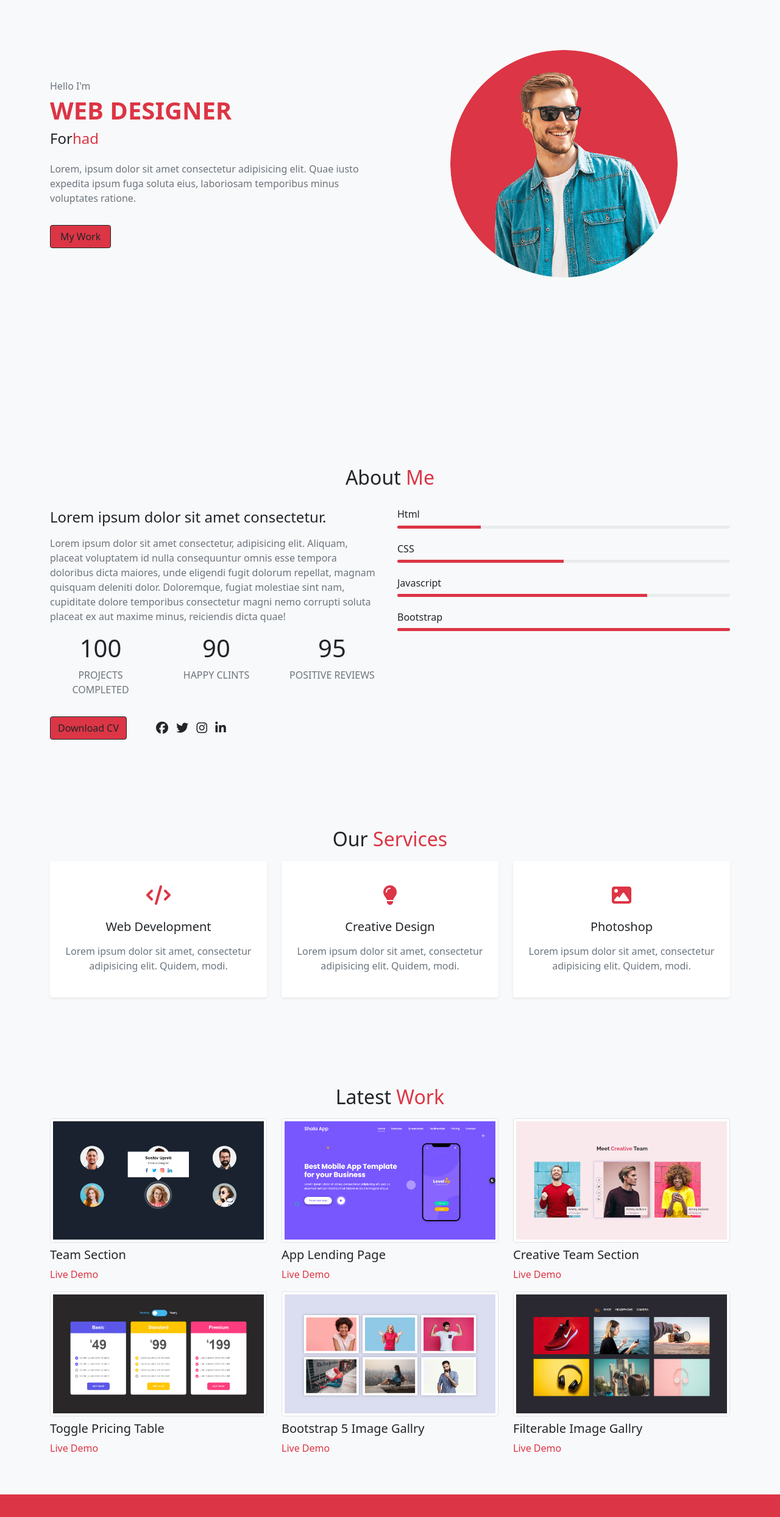
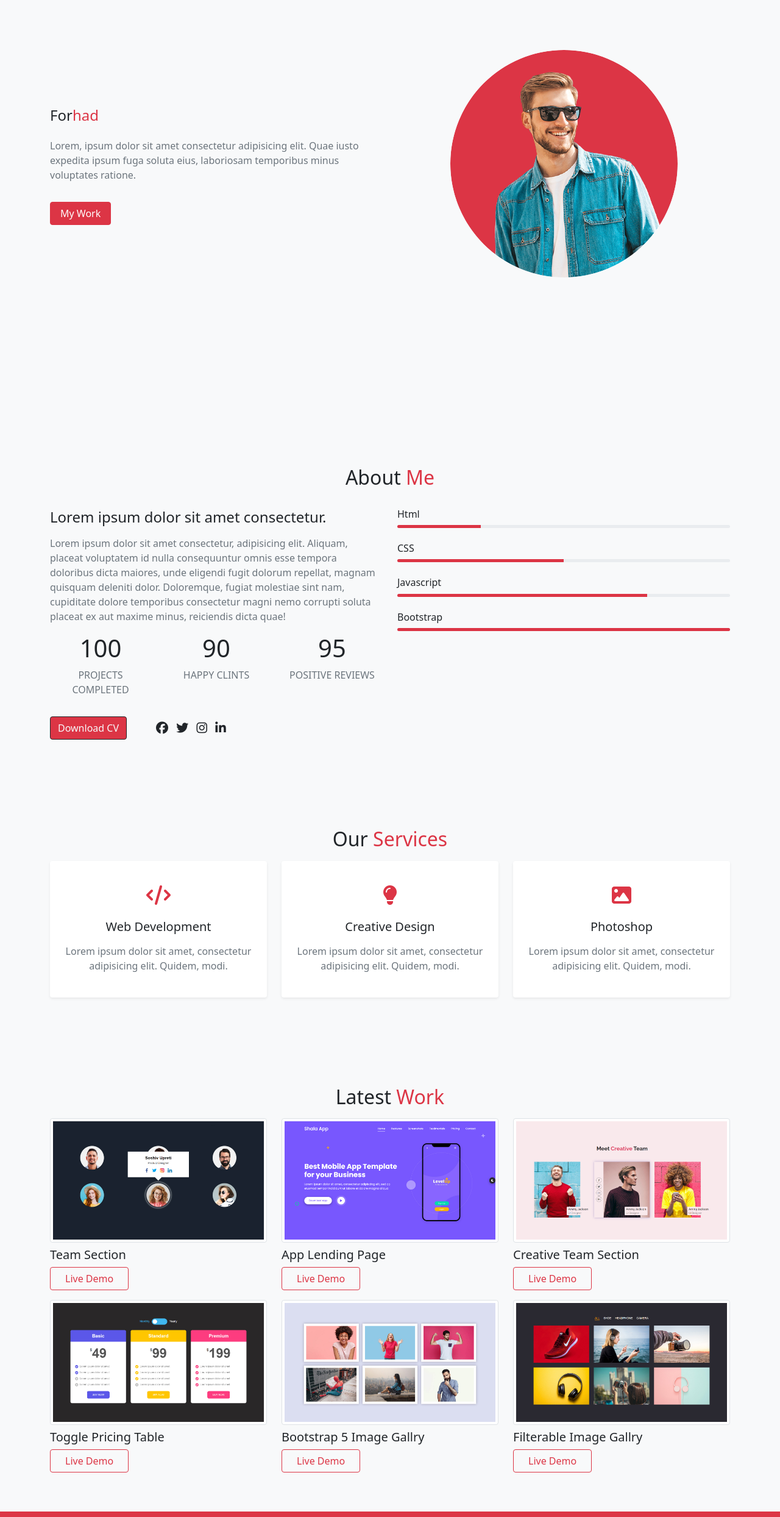
Before and after one commit to forhad35/me, a plain HTML site: page index.html in a window 1280 px wide. Shown: the part 180-2668 px from the top of the page at 61% size. Drawn offline with nearby package versions, Linux system fonts and the light colour scheme; some packages are replaced by stand-ins of ours; a script that the page names is missing.

Commit message:
Update index.html

```diff
--- a/index.html
+++ b/index.html
@@ -10,8 +10,12 @@
     <link href="https://fonts.googleapis.com/css2?family=Roboto:ital,wght@0,100;0,300;0,400;0,500;0,700;0,900;1,100;1,300;1,400;1,500;1,700;1,900&display=swap" rel="stylesheet">
     <!-- bootstrap css link -->
     <link href="https://cdn.jsdelivr.net/npm/bootstrap@5.1.0/dist/css/bootstrap.min.css" rel="stylesheet" integrity="sha384-KyZXEAg3QhqLMpG8r+8fhAXLRk2vvoC2f3B09zVXn8CA5QIVfZOJ3BCsw2P0p/We" crossorigin="anonymous">
-    <!-- coustom css -->
-    <link rel="stylesheet" href="style.css">
+    <!-- magnific-popup -->
+    <link rel="stylesheet" href="https://cdnjs.cloudflare.com/ajax/libs/magnific-popup.js/1.1.0/magnific-popup.min.css" />
+    <!-- sweetalert -->
+    <link rel="stylesheet" href="https://cdnjs.cloudflare.com/ajax/libs/limonte-sweetalert2/11.1.4/sweetalert2.min.css" />
+    <!-- animate.style link -->
+    <link rel="stylesheet" href="https://cdnjs.cloudflare.com/ajax/libs/animate.css/4.1.1/animate.min.css" />
 </head>
 
 <body class="bg-light">
@@ -58,11 +62,11 @@
                 </div>
                 <div class="col-md-6 mt-5 mt-md-0 order-md-first">
                     <div class="home-text">
-                        <p class="text-muted mb-1">Hello I'm</p>
-                        <h1 class="text-danger text-uppercase fs-1 fw-bold">Web Designer</h1>
+                        <p class="text-muted mb-1"><span class="type"></span></p>
+                        <h1 class="text-danger text-uppercase   fs-1 fw-bold"><span class="type-h1"></span></h1>
                         <h2 class="fs-4">For<span class="text-danger">had</span> </h2>
                         <p class="mt-4 text-muted">Lorem, ipsum dolor sit amet consectetur adipisicing elit. Quae iusto expedita ipsum fuga soluta eius, laboriosam temporibus minus voluptates ratione.</p>
-                        <a href="#protfolio" class="btn btn-danger btn-outline-dark px-3 mt-3">My Work</a>
+                        <a href="#protfolio" class="btn btn-danger px-3 mt-3">My Work</a>
                     </div>
                 </div>
             </div>
@@ -72,7 +76,7 @@
     <!-- =============================== End Home Section ==================================== -->
 
     <!-- ============================= Start About Section ====================-->
-    <section class="about  py-4" id="about">
+    <section class="about    py-4" id="about">
         <div class="container-lg py-4">
             <div class="row justify-content-center">
                 <div class="col-lg-8 ">
@@ -82,7 +86,7 @@
                 </div>
             </div>
             <div class="row py-md-4">
-                <div class="col-md 6 py-3 py-md-0">
+                <div class="col-md 6 py-3 py-md-0  animate__animated animate__backInUp animate__slow-5s  ">
                     <div class="about-text">
                         <h3 class="fs-4 mb-3">Lorem ipsum dolor sit amet consectetur.</h3>
                         <p class="text-muted">Lorem ipsum dolor sit amet consectetur, adipisicing elit. Aliquam, placeat voluptatem id nulla consequuntur omnis esse tempora doloribus dicta maiores, unde eligendi fugit dolorum repellat, magnam quisquam deleniti dolor. Doloremque,
@@ -111,7 +115,7 @@
                     </div>
                     <div class="row r">
                         <div class="col-lg-12 d-flex align-items-center flex-wrap">
-                            <a href="#" class="btn btn-danger  btn-outline-dark me-5">Download CV</a>
+                            <button class="btn btn-danger btn-outline-dark text-light click  me-5">Download CV</button>
                             <div class="socail-links fs-5">
                                 <a href="#" class="text-dark me-2"><i class="fab fa-facebook" aria-hidden="true"></i></a>
                                 <a href="#" class="text-dark me-2"><i class="fab fa-twitter" aria-hidden="true"></i></a>
@@ -121,7 +125,7 @@
                         </div>
                     </div>
                 </div>
-                <div class="col-md-6">
+                <div class="col-md-6  animate__animated animate__backInDown animate__slow-6s  ">
                     <div class="skill-item mb-4">
                         <h3 class="fs-6">Html</h3>
                         <div class="progress" style="height: 5px;">
@@ -207,47 +211,53 @@
 
                 </div>
             </div>
-            <div class="row">
+            <div class="row gallery-item">
                 <div class="col-md-6 col-lg-4 pb-3">
                     <div class="protffolio-item">
-                        <img src="img/portfolio/1.jpg" class="w-100 img-thumbnail" alt="protfolio item">
+                        <a href="img/portfolio/1.jpg"><img src="img/portfolio/1.jpg" class="w-100 img-thumbnail" alt="protfolio item">
+                        </a>
                         <h3 class="text-capitalize fs-5 my-2">Team Section</h3>
-                        <a href="#" class="text-danger text-decoration-none">Live Demo</a>
+                        <button class=" btn btn-outline-danger px-4">Live Demo</button>
                     </div>
                 </div>
                 <div class="col-md-6 col-lg-4 pb-3">
                     <div class="protffolio-item">
-                        <img src="img/portfolio/2.jpg" class="w-100 img-thumbnail" alt="protfolio item">
+                        <a href="img/portfolio/2.jpg"><img src="img/portfolio/2.jpg" class="w-100 img-thumbnail" alt="protfolio item">
+                        </a>
                         <h3 class="text-capitalize fs-5 my-2">App Lending Page</h3>
-                        <a href="#" class="text-danger  text-decoration-none">Live Demo</a>
+                        <button class=" btn btn-outline-danger px-4">Live Demo</button>
                     </div>
                 </div>
                 <div class="col-md-6 col-lg-4 pb-3">
                     <div class="protffolio-item">
-                        <img src="img/portfolio/3.jpg" class="w-100 img-thumbnail" alt="protfolio item">
+                        <a href="img/portfolio/3.jpg"><img src="img/portfolio/3.jpg" class="w-100 img-thumbnail" alt="protfolio item">
+                        </a>
                         <h3 class="text-capitalize fs-5 my-2"> Creative Team Section</h3>
-                        <a href="#" class="text-danger text-decoration-none">Live Demo</a>
+                        <button class=" btn btn-outline-danger px-4">Live Demo</button>
                     </div>
                 </div>
                 <div class="col-md-6 col-lg-4 pb-3">
                     <div class="protffolio-item">
-                        <img src="img/portfolio/4.jpg" class="w-100 img-thumbnail" alt="protfolio item">
+                        <a href="img/portfolio/4.jpg"><img src="img/portfolio/4.jpg" class="w-100 img-thumbnail" alt="protfolio item">
+                        </a>
                         <h3 class="text-capitalize fs-5 my-2">Toggle Pricing Table </h3>
-                        <a href="#" class="text-danger text-decoration-none">Live Demo</a>
+                        <button class=" btn btn-outline-danger px-4">Live Demo</button>
                     </div>
                 </div>
                 <div class="col-md-6 col-lg-4 pb-3">
                     <div class="protffolio-item">
-                        <img src="img/portfolio/5.jpg" class="w-100 img-thumbnail" alt="protfolio item">
+                        <a href="img/portfolio/5.jpg"><img src="img/portfolio/5.jpg" class="w-100 img-thumbnail" alt="protfolio item">
+                        </a>
                         <h3 class="text-capitalize fs-5 my-2">Bootstrap 5 Image Gallry</h3>
-                        <a href="#" class="text-danger text-decoration-none">Live Demo</a>
+                        <button class=" btn btn-outline-danger px-4">Live Demo</button>
                     </div>
                 </div>
                 <div class="col-md-6 col-lg-4 pb-3">
                     <div class="protffolio-item">
-                        <img src="img/portfolio/6.jpg" class="w-100 img-thumbnail" alt="protfolio item">
+                        <a href="img/portfolio/6.jpg"><img src="img/portfolio/6.jpg" class="w-100 img-thumbnail" alt="protfolio item">
+                        </a>
                         <h3 class="text-capitalize fs-5 my-2">Filterable Image Gallry</h3>
-                        <a href="#" class="text-danger text-decoration-none">Live Demo</a>
+                        <button class=" btn btn-outline-danger px-4">Live Demo</button>
                     </div>
                 </div>
             </div>
@@ -444,7 +454,7 @@
                             </div>
                             <div class="row">
                                 <div class="col">
-                                    <button class="btn btn-danger  btn-outline-dark">
+                                    <button class="btn btn-danger">
                                         Send Message
                                     </button>
                                 </div>
@@ -474,8 +484,19 @@
     <script src="https://cdn.jsdelivr.net/npm/bootstrap@5.1.0/dist/js/bootstrap.min.js" integrity="sha384-cn7l7gDp0eyniUwwAZgrzD06kc/tftFf19TOAs2zVinnD/C7E91j9yyk5//jjpt/" crossorigin="anonymous"></script>
     <!-------------------------------------------- jeQury-------------------------- -->
     <script src="https://ajax.googleapis.com/ajax/libs/jquery/3.6.0/jquery.min.js"></script>
+    <!----------------------------------------- Magnific Popup core JS file ------------------------------------------------------>
+    <script src="https://cdnjs.cloudflare.com/ajax/libs/magnific-popup.js/1.1.0/jquery.magnific-popup.min.js"></script>
+    <!-- ---------------------------------   sweetalert ------------------------------------- -->
+    <script src="https://cdnjs.cloudflare.com/ajax/libs/limonte-sweetalert2/11.1.4/sweetalert2.all.min.js"></script>
     <!------------------------------------------------------------ font awesome ---------------------------------------------------->
     <script src="https://kit.fontawesome.com/a906e51dc9.js" crossorigin="anonymous"></script>
+    <!-- isotop -->
+    <script src="https://cdnjs.cloudflare.com/ajax/libs/jquery.isotope/3.0.6/isotope.pkgd.min.js"></script>
+    <!-- type js -->
+    <script src="https://cdnjs.cloudflare.com/ajax/libs/typed.js/2.0.12/typed.min.js"></script>
+    <!-- main js -------------------------------->
+    <script src="main.js">
+    </script>
 </body>
 
 </html>
```
